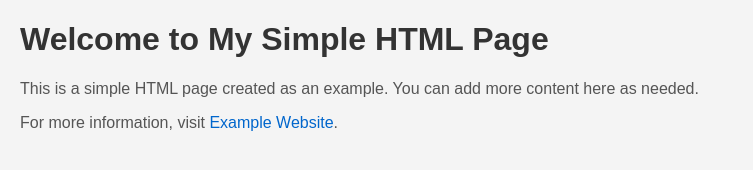
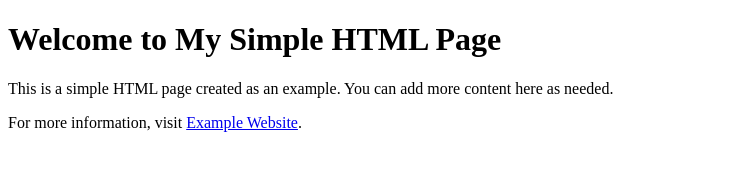
Before and after one commit to david445s/static, a plain HTML site: page index.html in a window 1280 px wide. Shown: the whole page, without its empty margins (0-753 px from the left). Drawn offline with Linux system fonts and the light colour scheme.

Commit message:
Update index.html

```diff
--- a/index.html
+++ b/index.html
@@ -4,51 +4,7 @@
 
 <head>
 
-    <meta charset="UTF-8">
-
-    <meta name="viewport" content="width=device-width, initial-scale=1.0">
-
     <title>My Simple HTML Page</title>
-
-    <style>
-
-        body {
-
-            font-family: Arial, sans-serif;
-
-            margin: 20px;
-
-            background-color: #f4f4f4;
-
-        }
-
-        h1 {
-
-            color: #333;
-
-        }
-
-        p {
-
-            color: #555;
-
-        }
-
-        a {
-
-            color: #0066cc;
-
-            text-decoration: none;
-
-        }
-
-        a:hover {
-
-            text-decoration: underline;
-
-        }
-
-    </style>
 
 </head>
 
```
